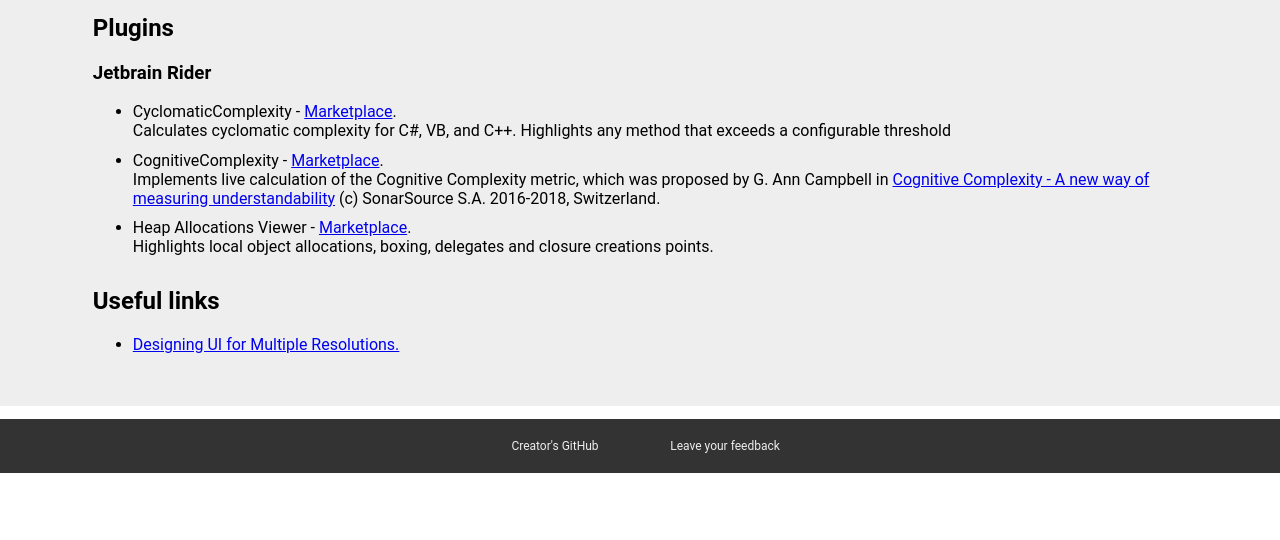
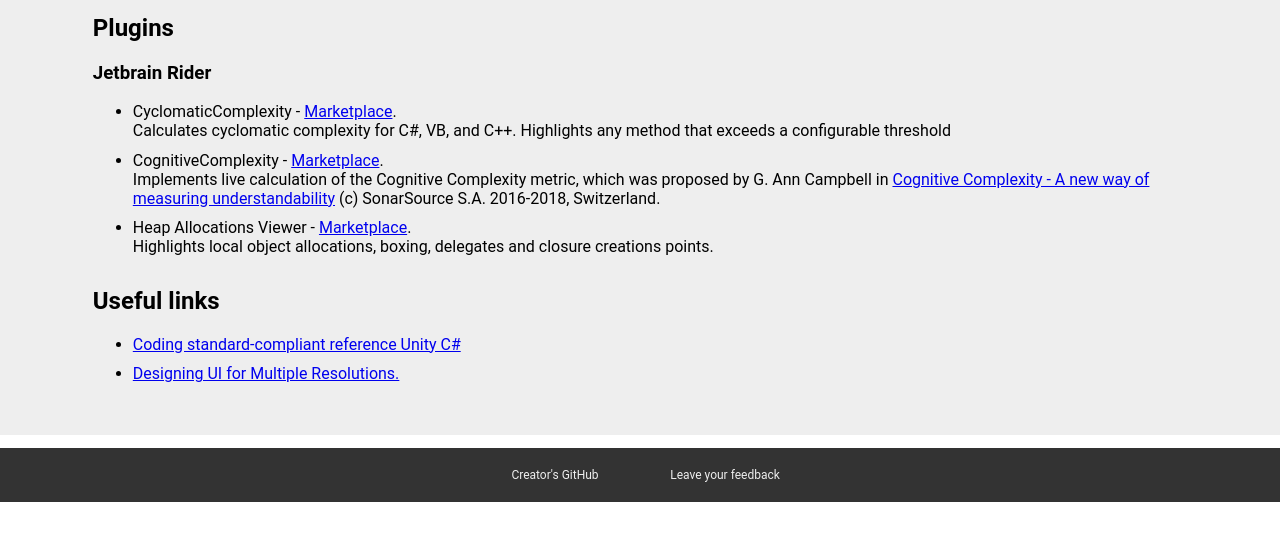
Before and after one commit to uurha/unity-learn, a plain HTML site: page docs/pages/faq.html in a window 1280 px wide. Shown: the part 198-738 px from the top of the page. Drawn offline with nearby package versions, Linux system fonts and the light colour scheme.

Commit message:
Add link to "Coding standard-compliant reference Unity C# file"

```diff
--- a/docs/pages/faq.html
+++ b/docs/pages/faq.html
@@ -104,6 +104,8 @@
         </h2>
         <ul class="list">
             <li>
+                <span><a href="https://gist.github.com/uurha/594e9179ad828ab019da893cedc81ff1">Coding standard-compliant reference Unity C#</a></span>
+            </li><li>
                 <span><a href="https://docs.unity3d.com/Packages/com.unity.ugui@1.0/manual/HOWTO-UIMultiResolution.html">Designing UI for Multiple Resolutions.</a></span>
             </li>
         </ul>
```
